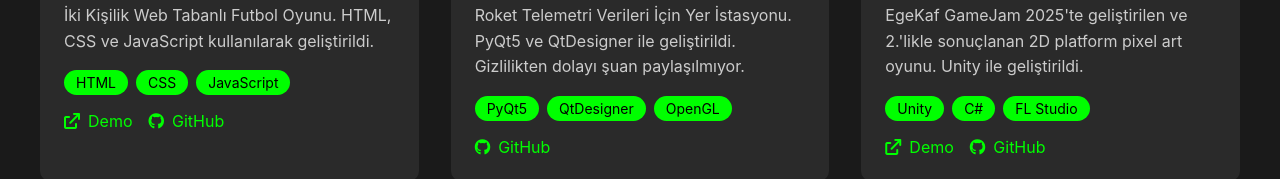
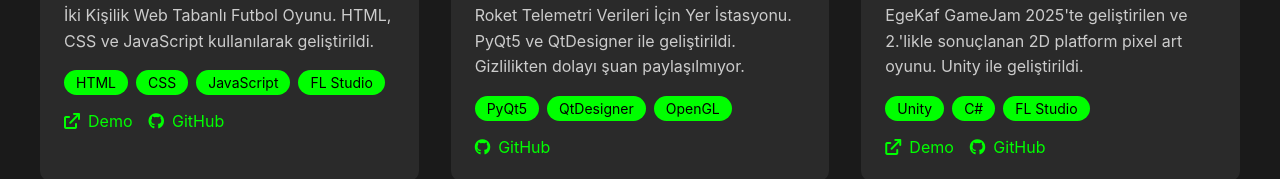
Before and after one commit to sbugrayy/My-Portfolio, a React (Create React App) app: page /Portfolyo in a window 1280 px wide. Shown: the part 495-674 px from the top of the page. Built offline with nearby package versions, Linux system fonts and the light colour scheme.

Commit message:
Portfolyo, hızlı gol yenilendi

```diff
--- a/src/pages/Portfolyo.js
+++ b/src/pages/Portfolyo.js
@@ -108,7 +108,7 @@ const Portfolyo = () => {
       title: "Hızlı Gol",
       description: "İki Kişilik Web Tabanlı Futbol Oyunu. HTML, CSS ve JavaScript kullanılarak geliştirildi.",
       image: "https://raw.githubusercontent.com/sbugrayy/portfolyo/main/public/images/futbolFoto.png",
-      tags: ["HTML", "CSS", "JavaScript"],
+      tags: ["HTML", "CSS", "JavaScript", "FL Studio"],
       demoLink: "https://sbugrayy.github.io/internet-futbol-game/",
       githubLink: "https://github.com/sbugrayy/internet-futbol-game"
     },
```
